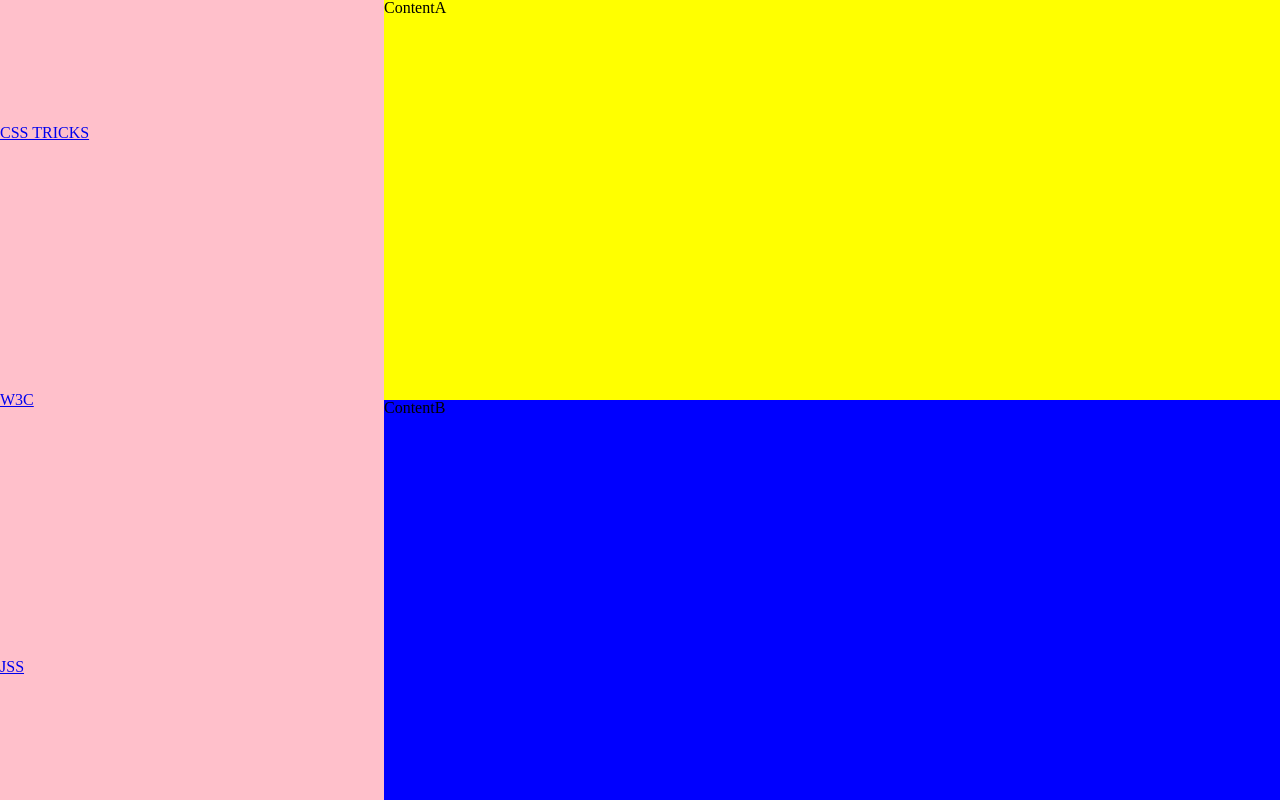
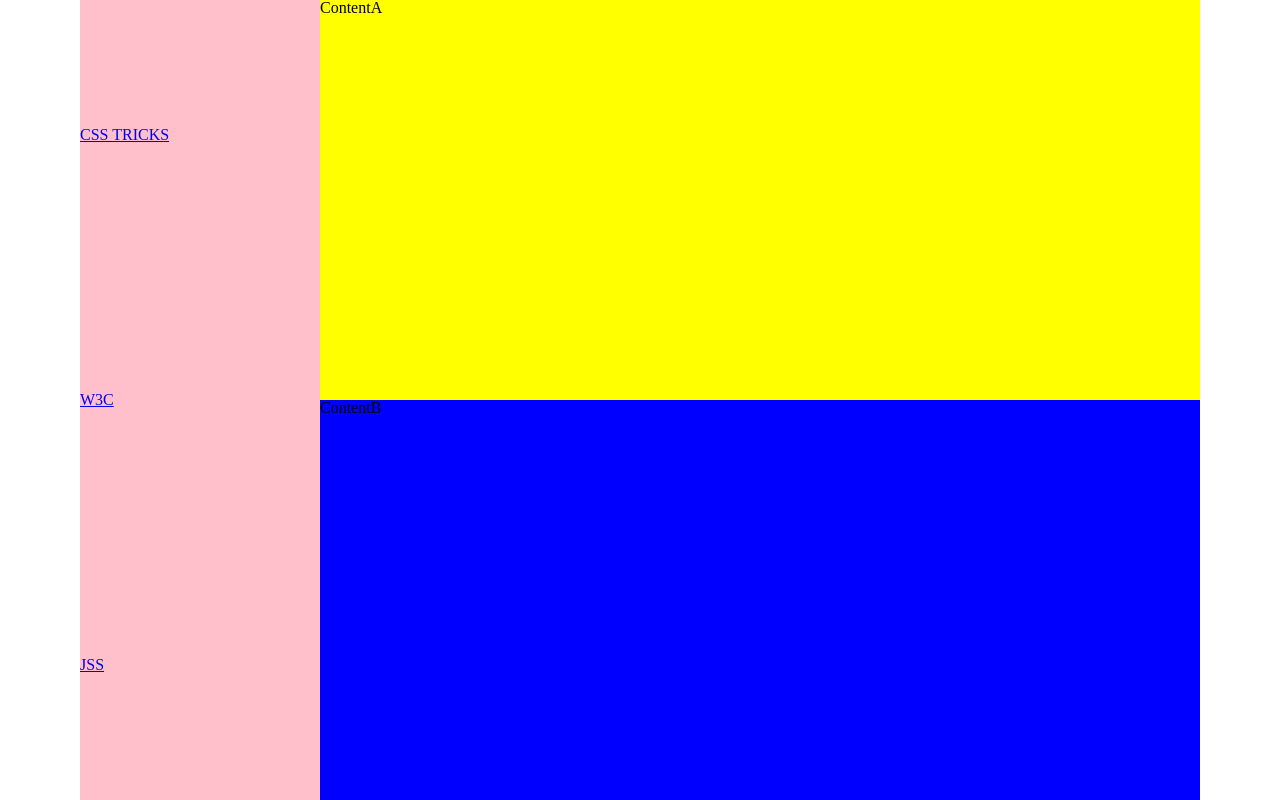
Before and after one commit to PedroJesusRomeroOrtega/layout-shifter-responsive-pattern, a website built with Parcel: page src/index.html in a window 1280 px wide. Built offline with nearby package versions, Linux system fonts and the light colour scheme.

Commit message:
excercise completed

```diff
--- a/src/content/_colors.scss
+++ /dev/null
@@ -1,3 +0,0 @@
-$menuColor: pink;
-$contentAColor: yellow;
-$contentBColor: blue;
--- /dev/null
+++ b/src/content/_theme.scss
@@ -0,0 +1,10 @@
+/*colors*/
+$menuColor: pink;
+$contentAColor: yellow;
+$contentBColor: blue;
+
+/*breakpoints*/
+$smallBreakpoint:24em;
+$mediumBreakpoint:40em;
+$largeBreakpoint:50em;
+$extraLargeBreakpoint:73em;
--- a/src/content/main.scss
+++ b/src/content/main.scss
@@ -1,10 +1,15 @@
 @import 'reset';
-@import 'colors';
+@import 'theme';
+
+.centerItems {
+  display: flex;
+  justify-content: center;
+}
 
 .shifterContainer {
   display: grid;
   grid-template-columns: 100vw;
-  grid-template-rows: auto 50vh 50vh;
+  grid-template-rows: auto 48vh 48vh;
   grid-template-areas:
     'menu'
     'contentA'
@@ -16,6 +21,8 @@
   display: flex;
   flex-direction: row;
   background-color: $menuColor;
+  padding-top: 0.2em;
+  padding-bottom: 0.2em;
 }
 
 .contentA {
@@ -29,11 +36,11 @@
 }
 
 // Small devices
-@media (min-width: 576px) {
+@media (min-width: $smallBreakpoint) {
 }
 
 // Medium devices
-@media (min-width: 768px) {
+@media (min-width: $mediumBreakpoint) {
   .shifterContainer {
     grid-template-columns: 100vw;
     grid-template-rows: 20vh 40vh 40vh;
@@ -49,9 +56,9 @@
 }
 
 // Large devices
-@media (min-width: 992px) {
+@media (min-width: $largeBreakpoint) {
   .shifterContainer {
-    grid-template-columns: 30vw 70vw;
+    grid-template-columns: 14em 34em;
     grid-template-rows: 50vh 50vh;
     grid-template-areas:
       'menu contentA'
@@ -64,5 +71,8 @@
 }
 
 // Extra large devices
-@media (min-width: 1200px) {
+@media (min-width: $extraLargeBreakpoint) {
+  .shifterContainer {
+    grid-template-columns: 15em 55em;
+  }
 }
--- a/src/index.html
+++ b/src/index.html
@@ -11,6 +11,7 @@
 </head>
 
 <body>
+    <div class="centerItems">
         <div class="shifterContainer">
             <div class="menu">
                 <div><a href='https://css-tricks.com/'>CSS TRICKS</a></div>
@@ -20,6 +21,7 @@
             <div class="contentA">ContentA</div>
             <div class="contentB">ContentB</div>
         </div>
+    </div>
 </body>
 
 </html>
```
Lines whose indentation alone changed are shown as unchanged.
